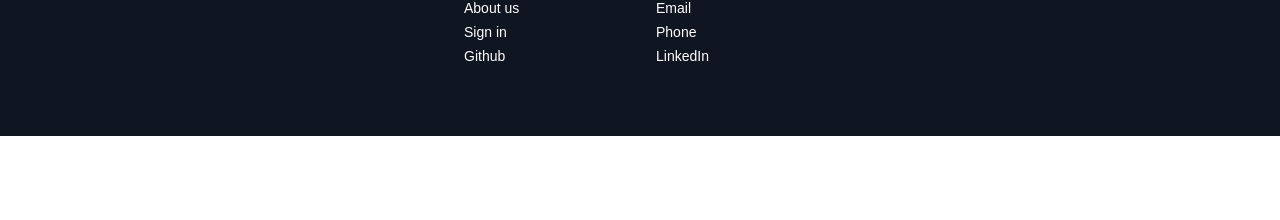
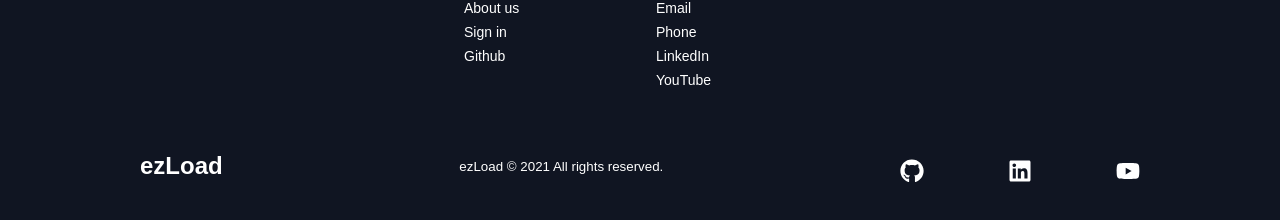
Before and after one commit to gurvick/ezLoad, a React (Create React App) app: page / in a window 1280 px wide. Shown: the part 4276-4496 px from the top of the page. Before the commit the page ends 4412 px from the top, so only its background shows below. Built offline with nearby package versions, Linux system fonts and the light colour scheme; a web font is replaced by a local one.

Commit message:
added social icons

```diff
--- a/src/components/Footer/FooterElements.js
+++ b/src/components/Footer/FooterElements.js
@@ -65,3 +65,49 @@ export const FooterLink = styled(Link)`
     transition: 0.3s ease-out;
   }
 `
+
+export const SocialMedia = styled.section`
+  max-width: 1000px;
+  width: 100%;
+`
+
+export const SocialMediaWrap = styled.div`
+  display: flex;
+  justify-content: space-between;
+  align-items: center;
+  max-width: 1100px;
+  margin: 40px auto 0 auto;
+
+  @media screen and (max-width: 820px) {
+    flex-direction: column;
+  }
+`
+
+export const SocialLogo = styled(Link)`
+  color: #fff;
+  justify-self: start;
+  cursor: pointer;
+  text-decoration: none;
+  font-size: 1.5rem;
+  display: flex;
+  align-items: center;
+  margin-bottom: 16px;
+  font-weight: bold;
+`
+
+export const WebsiteRights = styled.small`
+  color: #fff;
+  margin-bottom: 16px;
+`
+
+export const SocialIcons = styled.div`
+  display: flex;
+  justify-content: space-between;
+  align-items: center;
+  width: 240px;
+`
+
+export const SocialIconLink = styled.a`
+  color: #fff;
+  font-size: 24px;
+`
--- a/src/components/Footer/index.js
+++ b/src/components/Footer/index.js
@@ -1,12 +1,19 @@
 import React from 'react'
+import { FaLinkedin, FaGithub, FaYoutube } from 'react-icons/fa'
 import {
   FooterContainer,
-  FooterLink,
-  FooterLinkItems,
+  FooterWrap,
   FooterLinksContainer,
   FooterLinksWrapper,
+  FooterLinkItems,
   FooterLinkTitle,
-  FooterWrap,
+  FooterLink,
+  SocialMedia,
+  SocialMediaWrap,
+  SocialLogo,
+  WebsiteRights,
+  SocialIcons,
+  SocialIconLink,
 } from './FooterElements'
 
 const Footer = () => {
@@ -17,18 +24,46 @@ const Footer = () => {
           <FooterLinksWrapper>
             <FooterLinkItems>
               <FooterLinkTitle>About</FooterLinkTitle>
-              <FooterLink to='/signin'>About us</FooterLink>
+              <FooterLink to='/'>About us</FooterLink>
               <FooterLink to='/signin'>Sign in</FooterLink>
-              <FooterLink to='/signin'>Github</FooterLink>
+              <FooterLink to='/'>Github</FooterLink>
             </FooterLinkItems>
             <FooterLinkItems>
               <FooterLinkTitle>Contact</FooterLinkTitle>
-              <FooterLink to='/signin'>Email</FooterLink>
-              <FooterLink to='/signin'>Phone</FooterLink>
-              <FooterLink to='/signin'>LinkedIn</FooterLink>
+              <FooterLink to='/'>Email</FooterLink>
+              <FooterLink to='/'>Phone</FooterLink>
+              <FooterLink to='/'>LinkedIn</FooterLink>
+              <FooterLink to='/'>YouTube</FooterLink>
             </FooterLinkItems>
           </FooterLinksWrapper>
         </FooterLinksContainer>
+        <SocialMedia>
+          <SocialMediaWrap>
+            <SocialLogo to='/'>ezLoad</SocialLogo>
+            <WebsiteRights>
+              ezLoad © {new Date().getFullYear()} All rights reserved.
+            </WebsiteRights>
+            <SocialIcons>
+              <SocialIconLink
+                href='//www.github.com/gurvick/ezLoad'
+                target='_blank'
+                aria-label='Github'
+              >
+                <FaGithub />
+              </SocialIconLink>
+              <SocialIconLink
+                href='//www.linkedin.com/in/gurvick-ghai'
+                target='_blank'
+                aria-label='Linkedin'
+              >
+                <FaLinkedin />
+              </SocialIconLink>
+              <SocialIconLink href='/' target='_blank' aria-label='YouTube'>
+                <FaYoutube />
+              </SocialIconLink>
+            </SocialIcons>
+          </SocialMediaWrap>
+        </SocialMedia>
       </FooterWrap>
     </FooterContainer>
   )
```
Also changed, not shown: 1 other file (tests, documents, lock files or other folders).
